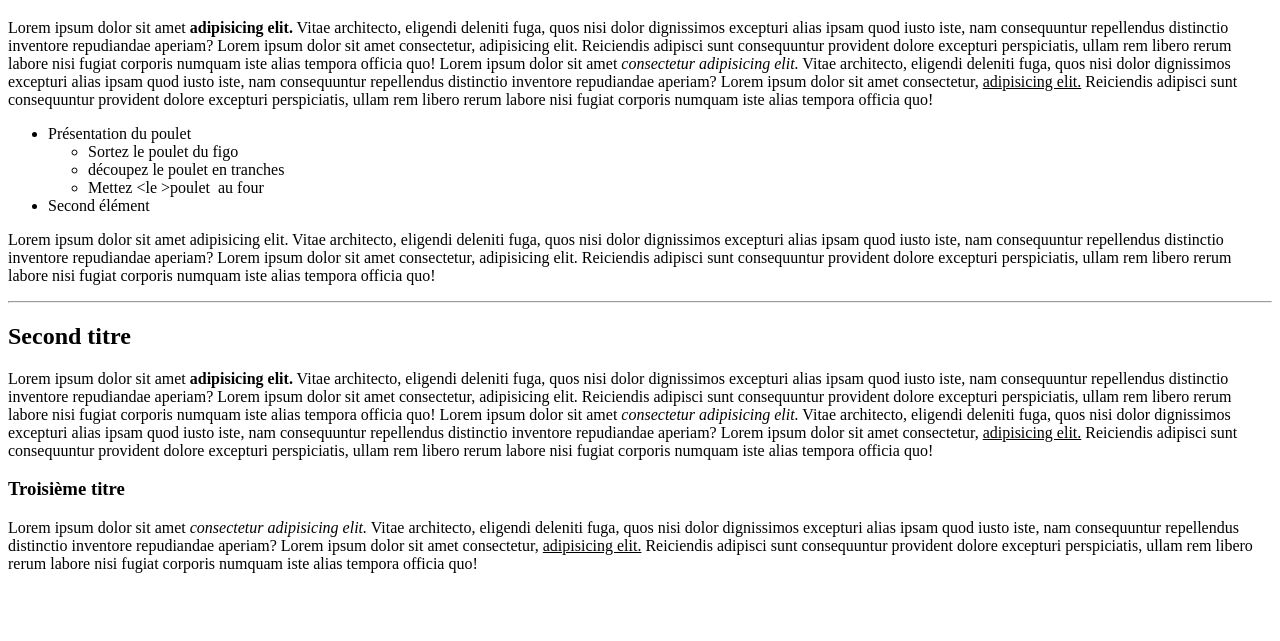
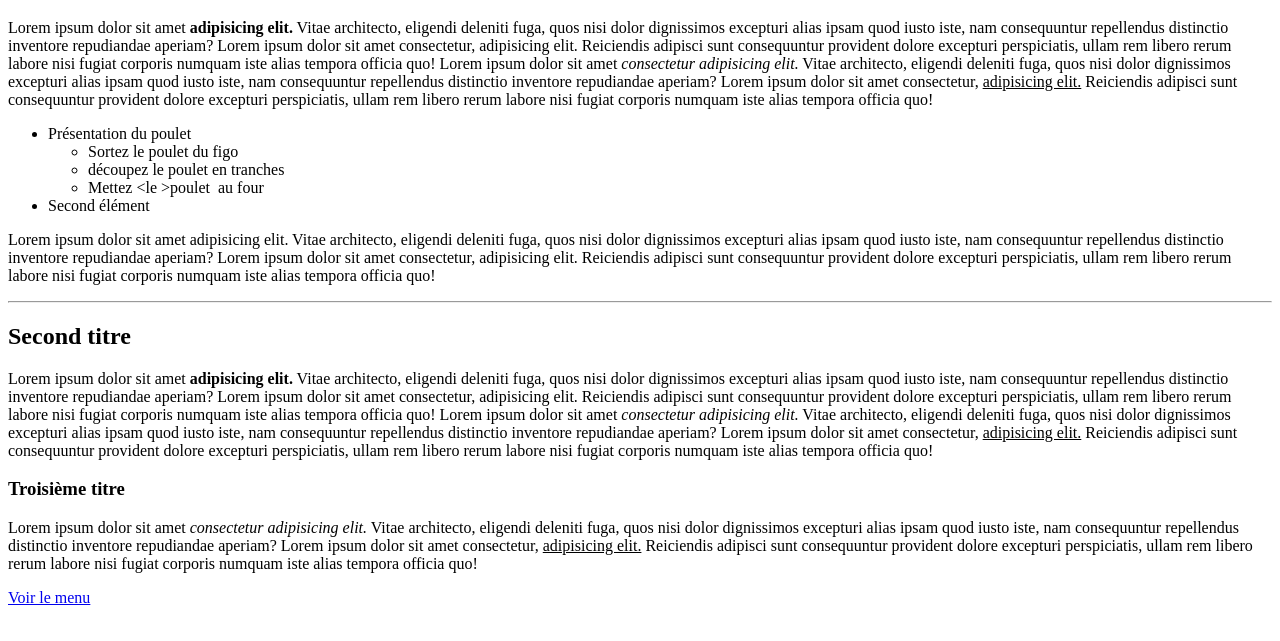
Before and after one commit to MCGENIUSALI/Cours-html-et-Tp-graphiKart, a plain HTML site: page index.html in a window 1280 px wide. Shown: the part 61-702 px from the top of the page. Drawn offline with Linux system fonts and the light colour scheme.

Commit message:
feat add a link to index.html

```diff
--- a/index.html
+++ b/index.html
@@ -45,5 +45,6 @@
         Lorem ipsum dolor sit amet <em> consectetur adipisicing elit.</em> Vitae architecto, eligendi deleniti fuga, quos nisi dolor dignissimos excepturi alias ipsam quod iusto iste, nam consequuntur repellendus distinctio inventore repudiandae aperiam?
         Lorem ipsum dolor sit amet consectetur, <u> adipisicing elit.</u> Reiciendis adipisci sunt consequuntur provident dolore excepturi perspiciatis, ullam rem libero rerum labore nisi fugiat corporis numquam iste alias tempora officia quo!
     </p>
+    <p><a href="lien.html">Voir le menu</a></p>
 </body>
 </html>
```
